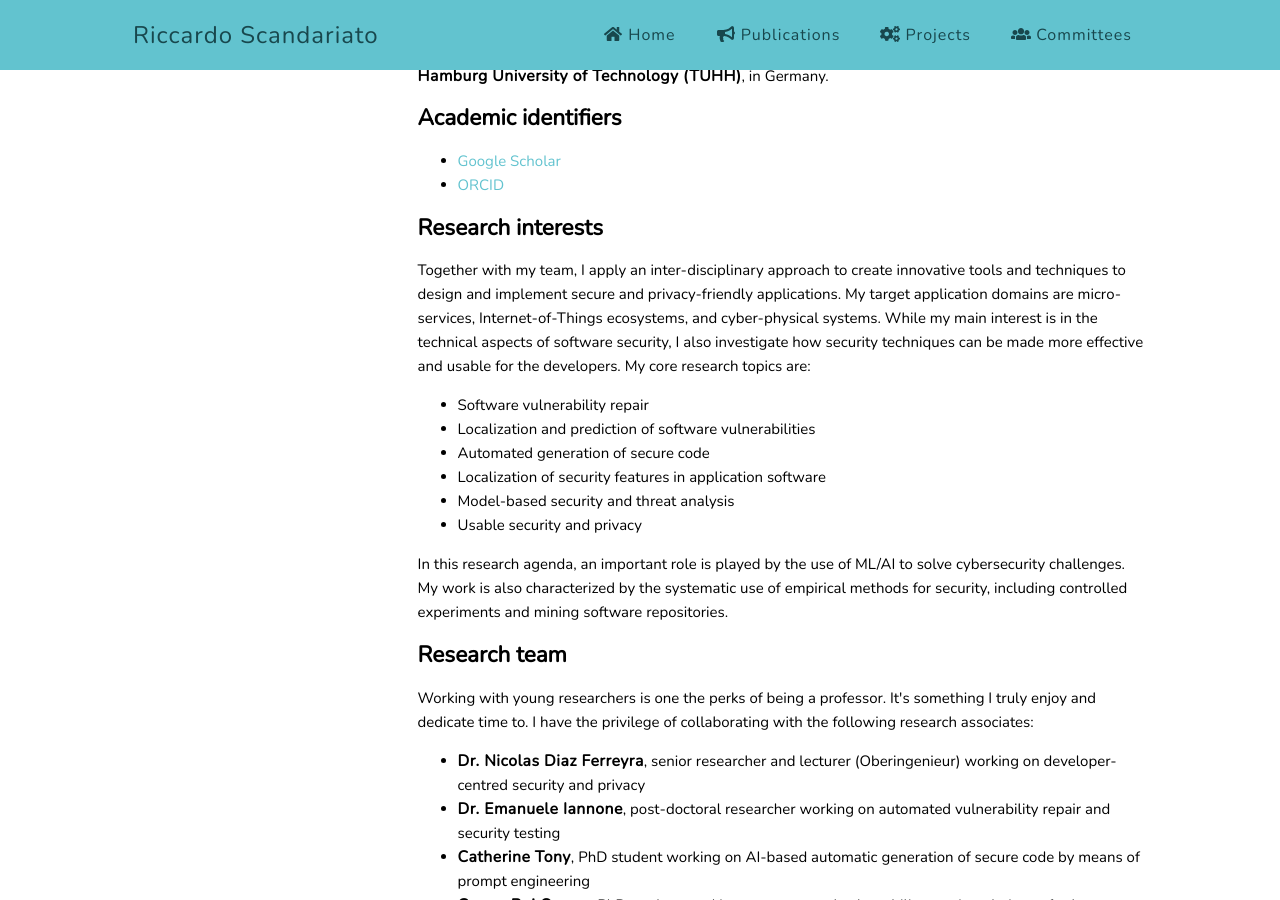
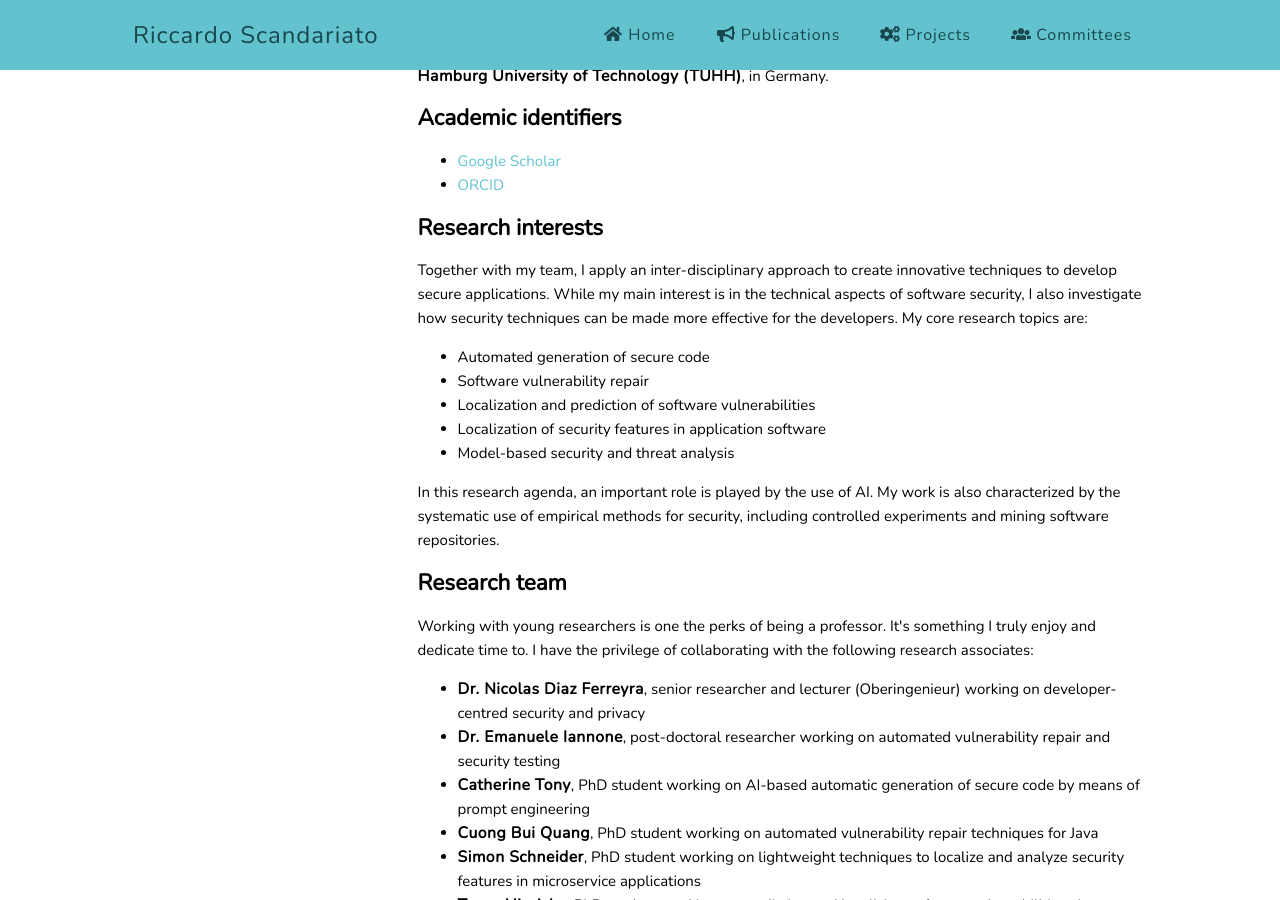
Before and after one commit to riccardoscandariato/riccardoscandariato.github.io, a Jekyll site: the page built from index.md, in a window 1280 px wide and 900 px high, scrolled down 823 px. Built offline with Jekyll 4.4.1, drawn with Linux system fonts in a browser that asks for light colours.

Commit message:
update home

```diff
--- a/index.md
+++ b/index.md
@@ -50,20 +50,16 @@
 <h2>Research interests</h2>
 
 <p>
-Together with my team, I apply an inter-disciplinary approach to create innovative tools and techniques to design and implement secure and privacy-friendly applications.
-My target application domains are micro-services, Internet-of-Things ecosystems, and cyber-physical systems.
-While my main interest is in the technical aspects of software security, I also investigate how security techniques can be made more effective and usable for the developers.
+Together with my team, I apply an inter-disciplinary approach to create innovative techniques to develop secure applications. While my main interest is in the technical aspects of software security, I also investigate how security techniques can be made more effective for the developers.
 My core research topics are:</p>
 <ul>
+<li>Automated generation of secure code</li>
 <li>Software vulnerability repair</li>
 <li>Localization and prediction of software vulnerabilities</li>
-<li>Automated generation of secure code</li>
 <li>Localization of security features in application software</li>
 <li>Model-based security and threat analysis</li>
-<li>Usable security and privacy</li>
 </ul>
-<p>In this research agenda, an important role is played by the use of ML/AI to solve cybersecurity challenges.
-My work is also characterized by the systematic use of empirical methods for security, including controlled experiments and mining software repositories.</p>
+<p>In this research agenda, an important role is played by the use of AI. My work is also characterized by the systematic use of empirical methods for security, including controlled experiments and mining software repositories.</p>
 
 
 <h2>Research team</h2>
```
